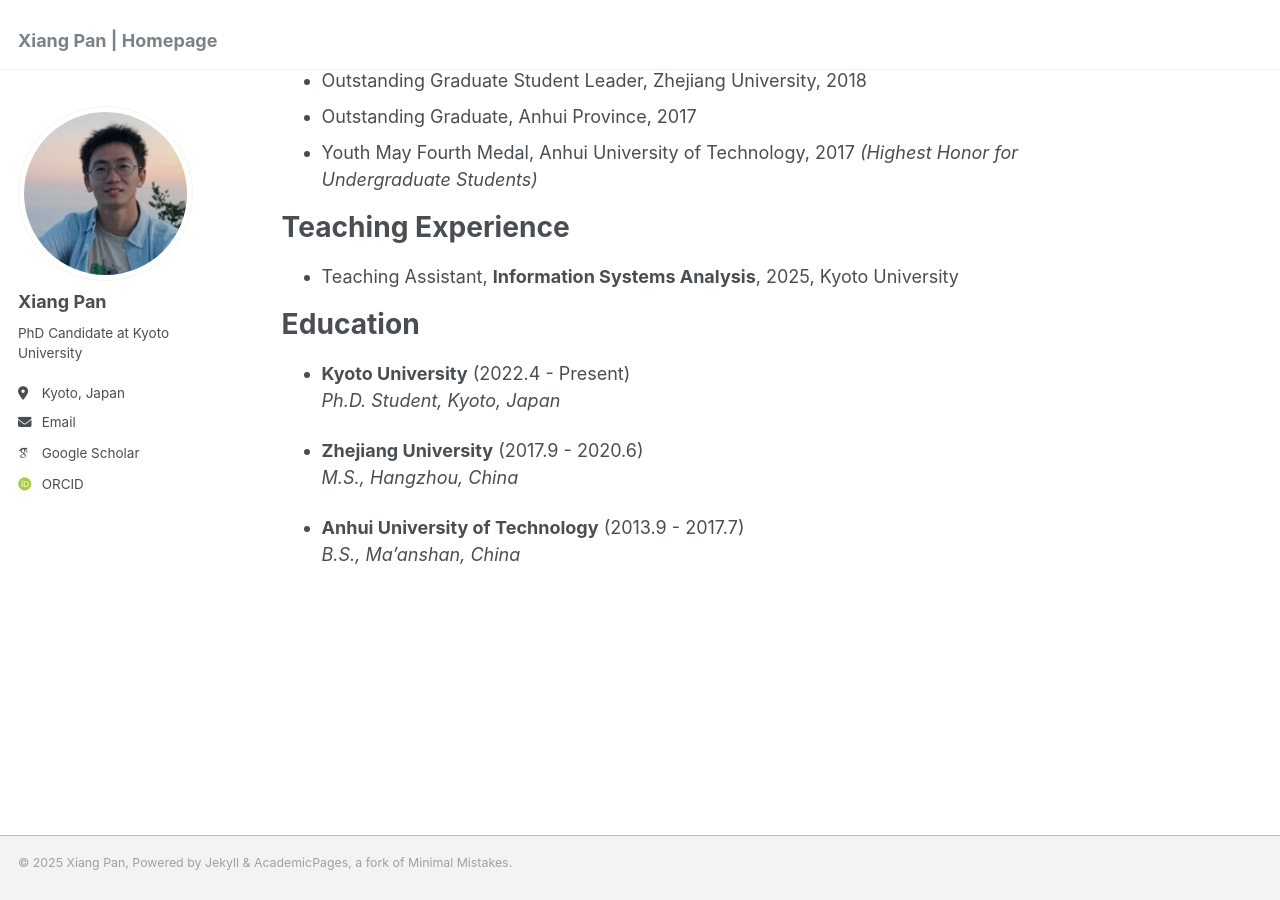
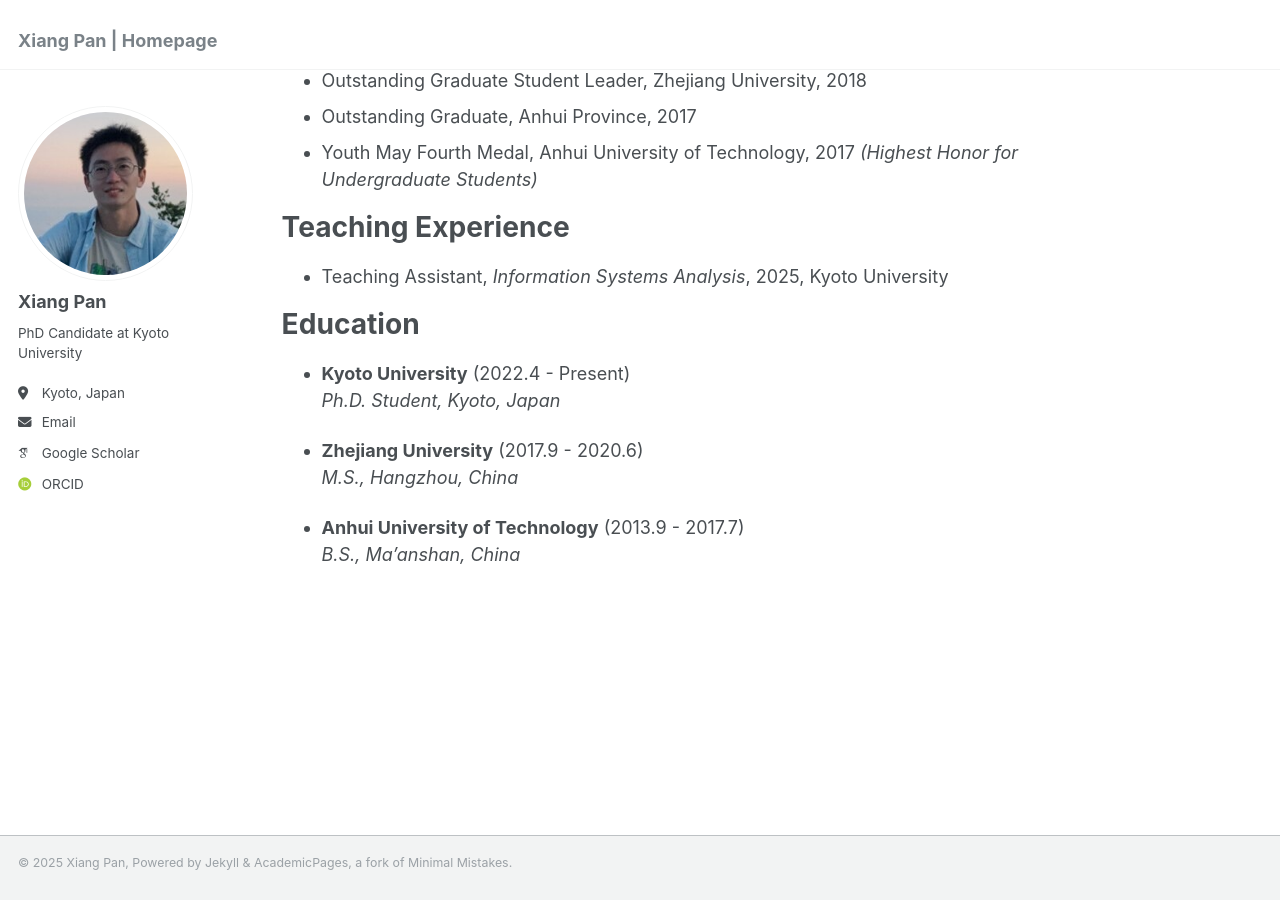
Before and after one commit to pan-xiang/pan-xiang.github.io, a Jekyll site: the page built from _pages/about.md, in a window 1280 px wide and 900 px high, scrolled down 1578 px. Built offline with Jekyll 4.4.1, drawn with Linux system fonts in a browser that asks for light colours; some web fonts are replaced; a script that is not in the unit is left out.

```diff
--- a/_pages/about.md
+++ b/_pages/about.md
@@ -81,7 +81,7 @@ I am a Ph.D. candidate in the [Gradudate School of Informatics](https://www.i.ky
 - Youth May Fourth Medal, Anhui University of Technology, 2017 *(Highest Honor for Undergraduate Students)*
 
 # Teaching Experience
-- Teaching Assistant, **Information Systems Analysis**, 2025, Kyoto University
+- Teaching Assistant, *Information Systems Analysis*, 2025, Kyoto University
 
 # Education
 - **Kyoto University** (2022.4 - Present)
```
